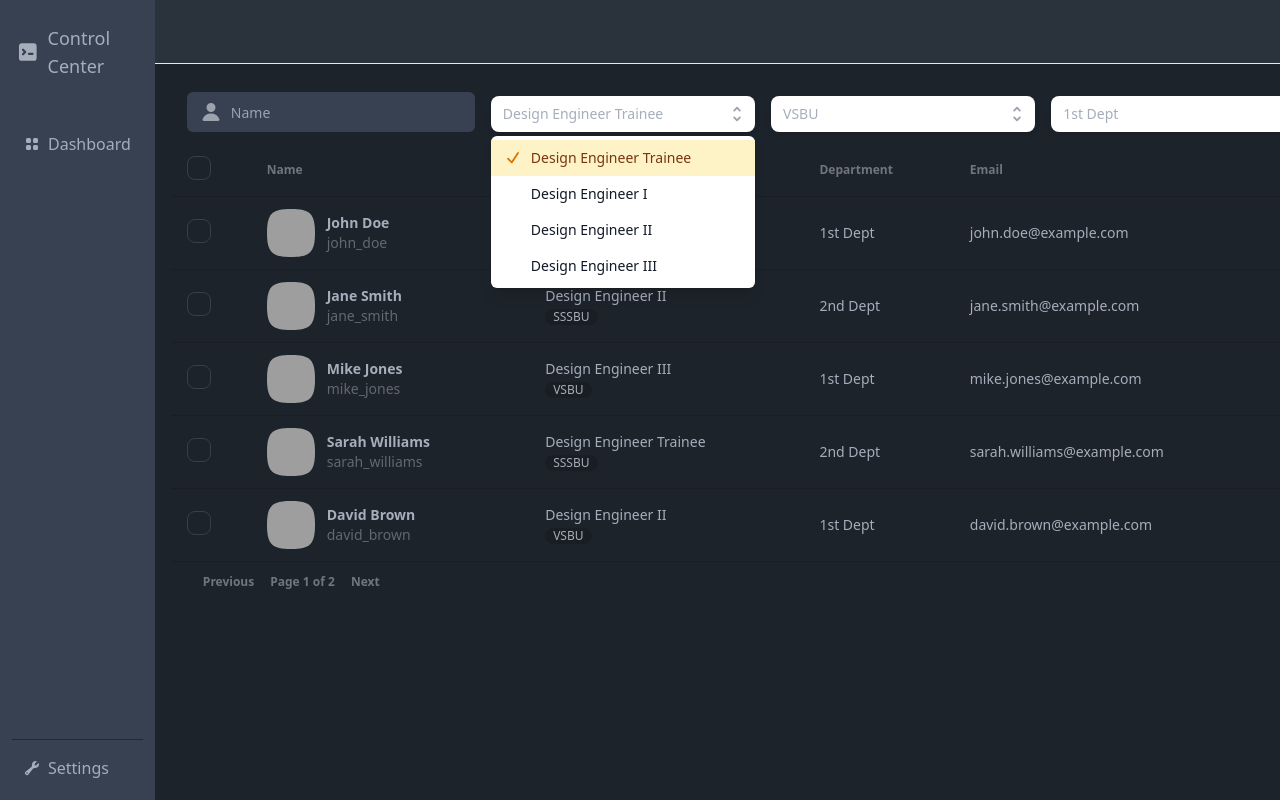
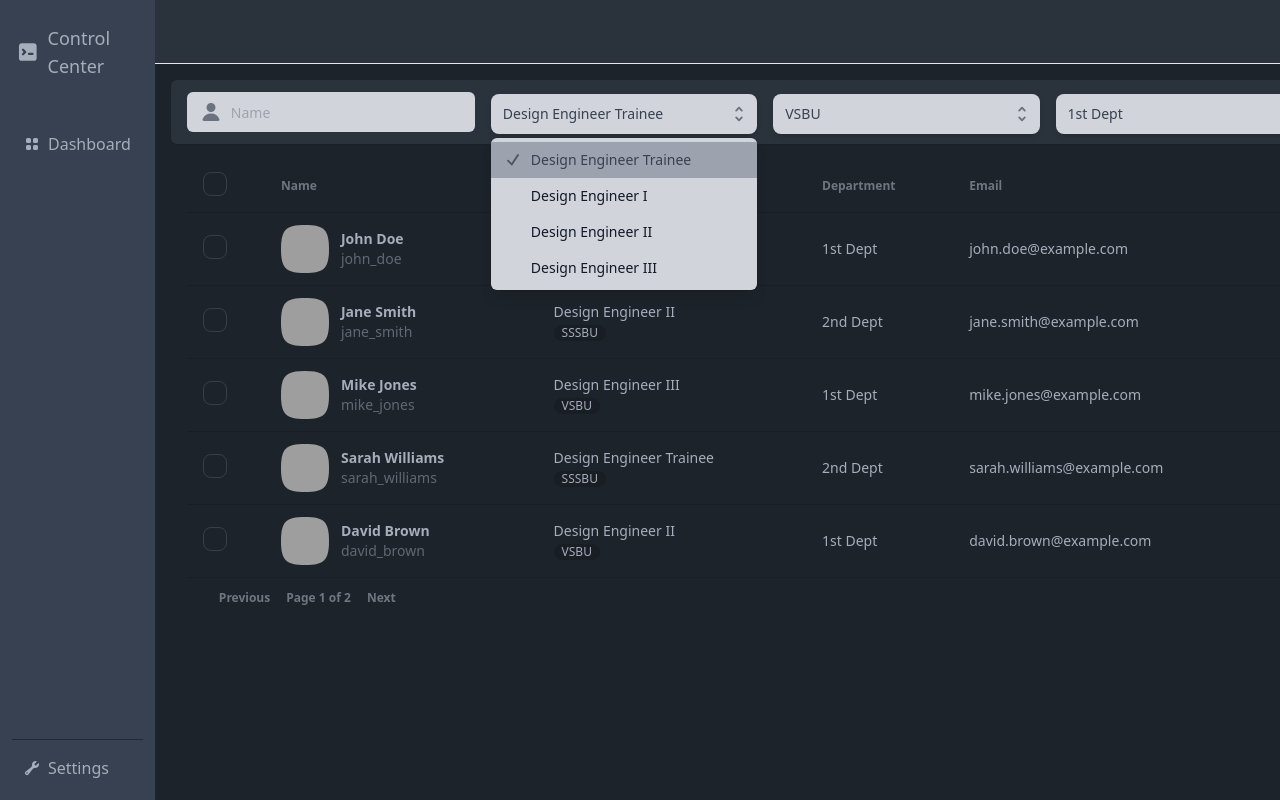
Before and after one commit to chrstnglmtc/user-controller, a React (Vite) app: page / in a window 1280 px wide. Both pictures are taken after a click on the button "Design Engineer Trainee". Built offline with nearby package versions, Linux system fonts and the light colour scheme; grey boxes are pictures that could not be loaded.

Commit message:
fixed some css

```diff
--- a/src/components/dashboard/Dashboard.tsx
+++ b/src/components/dashboard/Dashboard.tsx
@@ -1,4 +1,5 @@
-import MainTable from "../table/MainTable";
+// import MainTable from "../table/MainTable";
+import User from "../users/User";
 import DashboardTop from "./DashboardTop";
 
 
@@ -6,7 +7,7 @@ const Dashboard = () => {
     return (
         <div className="flex flex-col">
             <DashboardTop />
-            <MainTable />
+            <User />
 
         </div>
     )
--- a/src/components/dashboard/DashboardTop.tsx
+++ b/src/components/dashboard/DashboardTop.tsx
@@ -14,17 +14,17 @@ export default function DashboardTop() {
   const [selectedBusiness, setSelectedBusiness] = useState(BUSINESS_DATA[0]);
 
   return (
-    <div className="h-16 px-4 flex gap-4 w-full items-center relative">
+    <div className="h-16 px-4 flex gap-4 w-full items-center align-middle relative bg-neutral rounded-md shadow-sm">
       <SearchInput />
       <Dropdown selected={selectedPosition} setSelected={setSelectedPosition} options={POSITION_DATA} />
       <Dropdown selected={selectedDepartment} setSelected={setSelectedDepartment} options={DEPARTMENT_DATA} />
       <Dropdown selected={selectedBusiness} setSelected={setSelectedBusiness} options={BUSINESS_DATA} />
-      <button className="btn btn-neutral">
+      <button className="btn">
         <MagnifyingGlassIcon className="h-4 w-4"/>
         Search
       </button>
       <Filter />
-      <button className="btn btn-neutral">
+      <button className="btn">
         <ArrowDownOnSquareIcon className="h-4 w-4"/>
         Export
       </button>
--- a/src/components/dashboard/Dropdown.tsx
+++ b/src/components/dashboard/Dropdown.tsx
@@ -8,11 +8,11 @@ export default function Dropdown({ selected, setSelected, options }) {
     <div className="w-72 z-10">
       <Listbox value={selected} onChange={setSelected}>
         <div className="relative mt-1">
-          <Listbox.Button className="relative w-full cursor-default rounded-lg bg-white py-2 pl-3 pr-10 text-left shadow-md focus:outline-none focus-visible:border-indigo-500 focus-visible:ring-2 focus-visible:ring-white/75 focus-visible:ring-offset-2 focus-visible:ring-offset-orange-300 sm:text-sm">
-            <span className="block truncate">{selected.name}</span>
+          <Listbox.Button className="relative w-full cursor-default rounded-lg bg-gray-300 py-2.5 pl-3 pr-10 text-left shadow-md focus:outline-none focus-visible:border-indigo-500 focus-visible:ring-2 focus-visible:ring-white/75 focus-visible:ring-offset-2 focus-visible:ring-offset-orange-300 sm:text-sm">
+            <span className="block truncate text-gray-700">{selected.name}</span>
             <span className="pointer-events-none absolute inset-y-0 right-0 flex items-center pr-2">
               <ChevronUpDownIcon
-                className="h-5 w-5 text-gray-400"
+                className="h-5 w-5 text-gray-500"
                 aria-hidden="true"
               />
             </span>
@@ -23,13 +23,13 @@ export default function Dropdown({ selected, setSelected, options }) {
             leaveFrom="opacity-100"
             leaveTo="opacity-0"
           >
-            <Listbox.Options className="absolute mt-1 max-h-60 w-full overflow-auto rounded-md bg-white py-1 text-base shadow-lg ring-1 ring-black/5 focus:outline-none sm:text-sm">
+            <Listbox.Options className="absolute mt-1 max-h-60 w-full overflow-auto rounded-md bg-gray-300 py-1 text-base shadow-lg ring-1 ring-black/5 focus:outline-none sm:text-sm">
               {options.map((option, index) => (
                 <Listbox.Option
                   key={index}
                   className={({ active }) =>
                     `relative cursor-default select-none py-2 pl-10 pr-4 ${
-                      active ? "bg-amber-100 text-amber-900" : "text-gray-900"
+                      active ? "bg-gray-400 text-gray-700" : "text-gray-900"
                     }`
                   }
                   value={option}
@@ -44,7 +44,7 @@ export default function Dropdown({ selected, setSelected, options }) {
                         {option.name}
                       </span>
                       {selected ? (
-                        <span className="absolute inset-y-0 left-0 flex items-center pl-3 text-amber-600">
+                        <span className="absolute inset-y-0 left-0 flex items-center pl-3 text-gray-600">
                           <CheckIcon className="h-5 w-5" aria-hidden="true" />
                         </span>
                       ) : null}
--- a/src/components/dashboard/Filter.tsx
+++ b/src/components/dashboard/Filter.tsx
@@ -9,11 +9,11 @@ export default function Filter() {
       <button
         id="dropdownDefault"
         onClick={() => setIsOpen(!isOpen)}
-        className="btn btn-neutral"
+        className="btn"
         type="button"
       >
         <svg
-          className={`w-4 h-4 ml-2 transition-transform ${
+          className={`w-4 h-4 transition-transform ${
             isOpen ? "rotate-180" : ""
           }`}
           aria-hidden="true"
--- a/src/components/dashboard/SearchInput.tsx
+++ b/src/components/dashboard/SearchInput.tsx
@@ -3,11 +3,11 @@ import { UserIcon } from "@heroicons/react/16/solid";
 export default function SearchInput() {
   return (
     <div className="relative">
-      <UserIcon className="text-gray-400 absolute w-6 h-6 top-1/2 -translate-y-1/2 left-3" />
+      <UserIcon className="text-gray-500 absolute w-6 h-6 top-1/2 -translate-y-1/2 left-3" />
       <input
         type="text"
         placeholder="Name"
-        className="text-sm focus:outline-none active:outline-none h-10 w-72 border-gray-300 rounded-md pl-11 pr-4 bg-gray-700"
+        className="text-sm focus:outline-none active:outline-none h-10 w-72 border-gray-300 rounded-md pl-11 pr-4 bg-gray-300 text-gray-700"
       ></input>
     </div>
   );
--- a/src/components/shared/Sidebar.tsx
+++ b/src/components/shared/Sidebar.tsx
@@ -1,16 +1,17 @@
 import { Link, useLocation } from "react-router-dom";
 import { CommandLineIcon } from "@heroicons/react/16/solid";
-import { ArrowRightStartOnRectangleIcon } from "@heroicons/react/16/solid";
 import { BOTTOM_LINKS, NAVIGATION_DATA } from "../lib/consts/navigation";
 import classNames from "classnames";
 
 const linkClasses = "flex items-center gap-2 font-light px-3 py-2 hover:bg-gray-600 hover:no-underline active:bg-gray-800 rounded-sm text-base"
 
 export default function Sidebar() {
+  const { pathname } = useLocation();
+
   return (
-    <div className="bg-gray-700 flex flex-col w-60 h-auto p-3">
+    <div className="sticky top-0 bg-gray-700 flex flex-col w-60 h-full p-3">
       <div className="flex items-center gap-2 px-1 py-3">
-        <CommandLineIcon className="h-8 w-8 text-gray"/>
+        <CommandLineIcon className="h-8 w-8 text-gray" />
         <span className="text-lg text-gray">Control Center</span>
       </div>
       <div className="flex-1 py-8 flex flex-col gap-0">
@@ -28,11 +29,12 @@ export default function Sidebar() {
 }
 
 function SidebarLink({ item }) {
-  const {pathname} = useLocation();
+  const { pathname } = useLocation();
+
   return (
-    <Link to = {item.path} className={classNames(pathname === item.path ? 'text-white' : 'text-gray',linkClasses)}>
-    <span>{item.icon}</span>
-    {item.label}
+    <Link to={item.path} className={classNames(pathname === item.path ? 'text-white' : 'text-gray', linkClasses)}>
+      <span>{item.icon}</span>
+      {item.label}
     </Link>
   );
 }
--- a/src/components/table/MainTable.tsx
+++ b/src/components/table/MainTable.tsx
@@ -21,7 +21,7 @@ export default function MainTable() {
   };
 
   return (
-    <div className="overflow-x-auto">
+    <div className="overflow-x-auto w-full">
       <table className="table">
         {/* head */}
         <thead>
--- /dev/null
+++ b/src/components/users/Profile.tsx
@@ -0,0 +1,7 @@
+import React from 'react'
+
+export default function Profile() {
+  return (
+    <div>Profile</div>
+  )
+}
--- a/src/components/users/User.tsx
+++ b/src/components/users/User.tsx
@@ -1,8 +1,9 @@
-import MainTable from "../table/MainTable";
+import React from 'react'
+import MainTable from '../table/MainTable'
 
 export default function User() {
   return (
-    <div>
+    <div className="h-screen mt-4 px-4 flex gap-4 w-full relative rounded-md shadow-sm">
         <MainTable />
     </div>
   )
```
